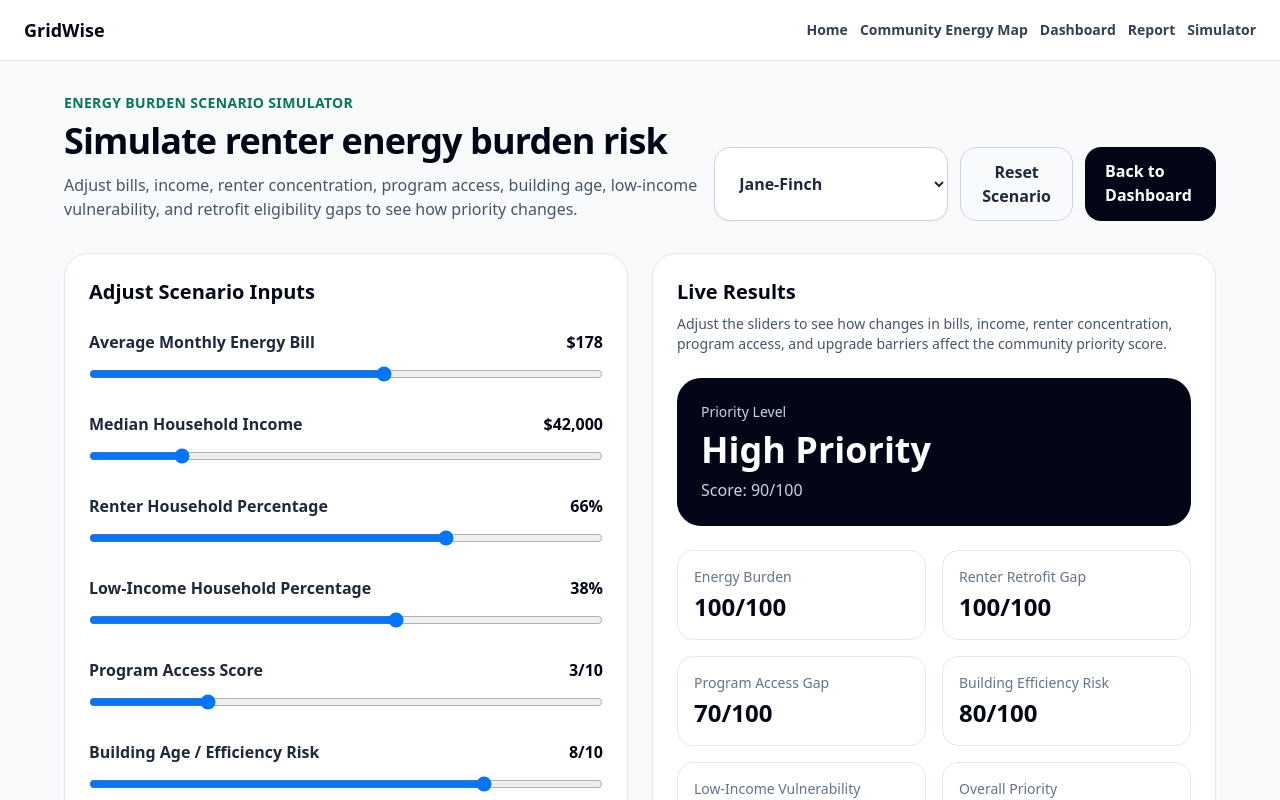
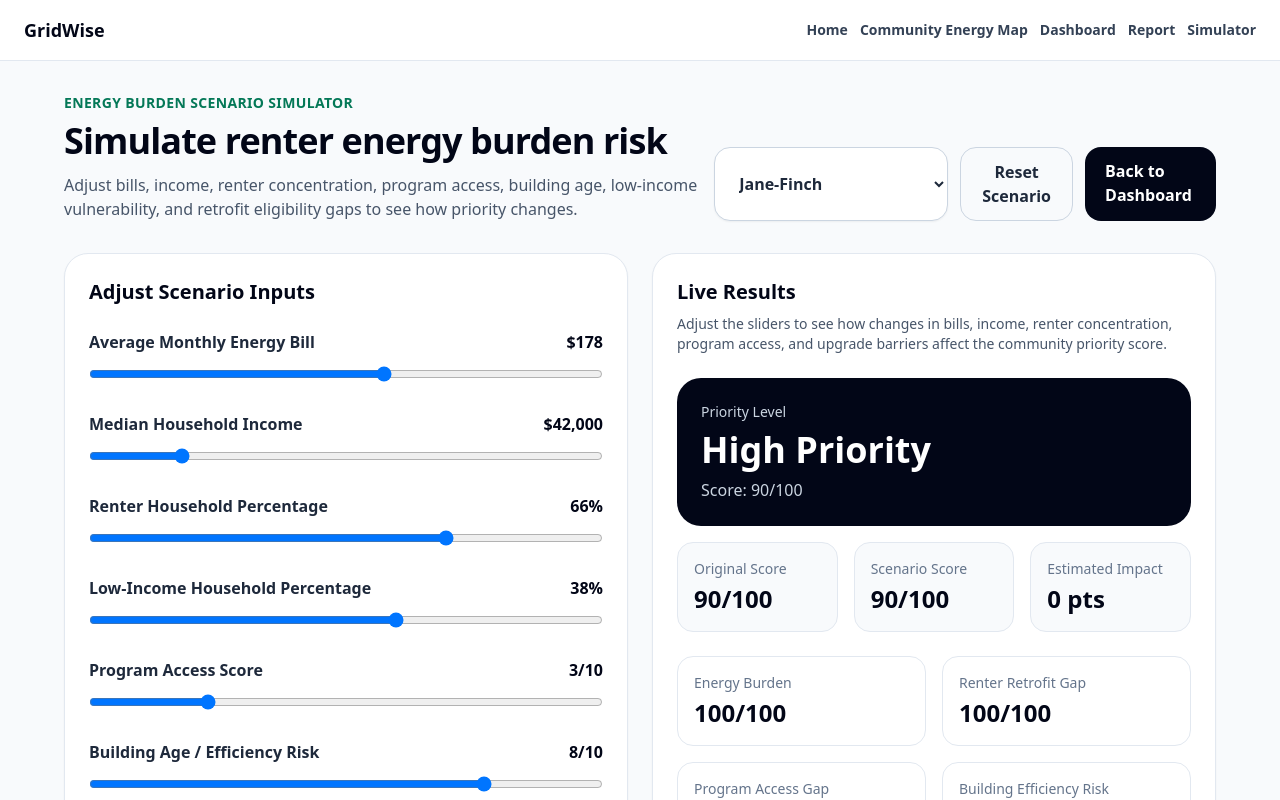
Before and after one commit to khanmalasa404-pixel/SENECA_HACKATHON, a Next.js app: page /simulator in a window 1280 px wide. Shown: the top 800 px of the page. Built offline with nearby package versions, Linux system fonts and the light colour scheme.

Commit message:
Simulator fixed

```diff
--- a/app/simulator/page.tsx
+++ b/app/simulator/page.tsx
@@ -32,8 +32,11 @@ export default function SimulatorPage() {
     }));
   }
 
+  const baselineScores = calculateEnergyScores(selectedCommunity);
   const scores = calculateEnergyScores(area);
   const priorityLabel = getPriorityLabel(scores.overallPriorityScore);
+  const impactDifference =
+    scores.overallPriorityScore - baselineScores.overallPriorityScore;
 
   return (
     <main className="min-h-screen bg-slate-50 px-6 py-8">
@@ -161,9 +164,7 @@ export default function SimulatorPage() {
           </div>
 
           <div className="rounded-3xl border border-slate-200 bg-white p-6 shadow-sm">
-            <h2 className="text-xl font-bold text-slate-950">
-              Live Results
-            </h2>
+            <h2 className="text-xl font-bold text-slate-950">Live Results</h2>
             <p className="mt-2 text-sm text-slate-600">
               Adjust the sliders to see how changes in bills, income, renter
               concentration, program access, and upgrade barriers affect the
@@ -176,6 +177,23 @@ export default function SimulatorPage() {
               <p className="mt-2 text-slate-300">
                 Score: {scores.overallPriorityScore}/100
               </p>
+            </div>
+
+            <div className="mt-4 grid gap-4 sm:grid-cols-3">
+              <ImpactCard
+                label="Original Score"
+                value={`${baselineScores.overallPriorityScore}/100`}
+              />
+
+              <ImpactCard
+                label="Scenario Score"
+                value={`${scores.overallPriorityScore}/100`}
+              />
+
+              <ImpactCard
+                label="Estimated Impact"
+                value={`${impactDifference > 0 ? "+" : ""}${impactDifference} pts`}
+              />
             </div>
 
             <div className="mt-6 grid gap-4 sm:grid-cols-2">
@@ -289,3 +307,12 @@ function ResultCard({ label, value }: { label: string; value: string }) {
     </div>
   );
 }
+
+function ImpactCard({ label, value }: { label: string; value: string }) {
+  return (
+    <div className="rounded-2xl border border-slate-200 bg-slate-50 p-4">
+      <p className="text-sm text-slate-500">{label}</p>
+      <p className="mt-1 text-2xl font-bold text-slate-950">{value}</p>
+    </div>
+  );
+}
```
